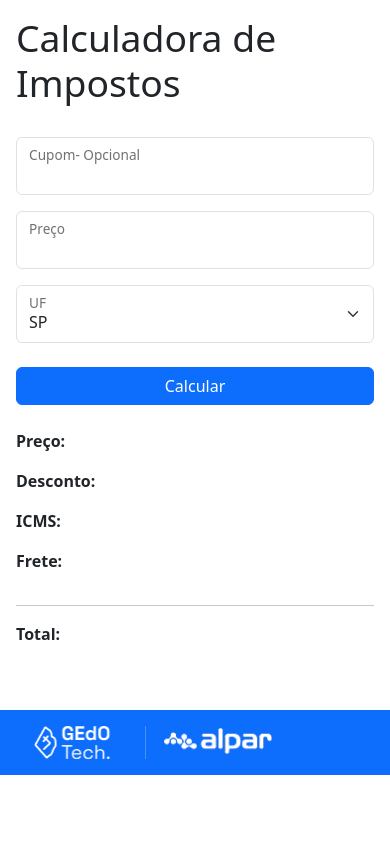
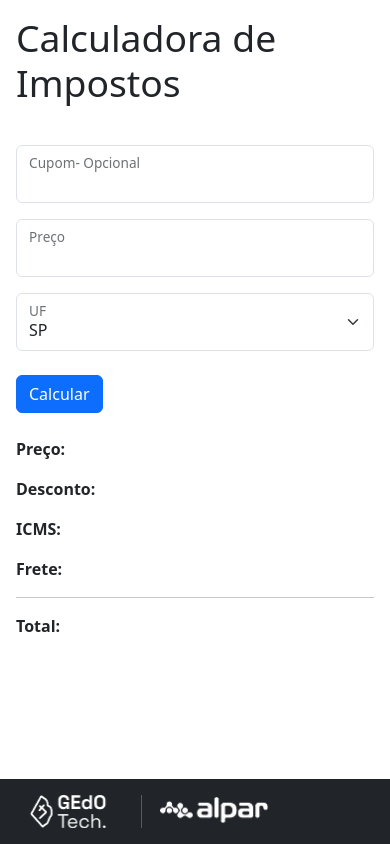
Before and after one commit to GEdO23/AlparAcademy-JavaScript-Basico, a plain HTML site: page dia-02/calculadora-de-impostos/index.html in a window 390 px wide. Drawn offline with nearby package versions, Linux system fonts and the light colour scheme.

Commit message:
Ajustando breakpoints do desafio extra do dia 02

```diff
--- a/dia-02/calculadora-de-impostos/index.html
+++ b/dia-02/calculadora-de-impostos/index.html
@@ -12,21 +12,28 @@
             integrity="sha384-QWTKZyjpPEjISv5WaRU9OFeRpok6YctnYmDr5pNlyT2bRjXh0JMhjY6hW+ALEwIH"
             crossorigin="anonymous">
     </head>
+    <style>
+        body {
+            min-height: 100vh;
+            display: flex;
+            flex-direction: column;
+        }
+    </style>
     <body>
-        <header class="p-3 pb-4">
+        <header class="container p-3">
             <h1 class="display-3">Calculadora de Impostos</h1>
         </header>
 
-        <main class="pb-5">
-            <form class="d-flex flex-column gap-4">
-                <div class="px-3 d-flex flex-column gap-3">
-                    <div class="form-floating">
+        <main class="container p-3 bd-main">
+            <form>
+                <div>
+                    <div class="form-floating mb-3">
                         <input type="text" id="inCupom" class="form-control">
                         <label for="inCupom">Cupom<span>-
                                 Opcional</span></label>
                     </div>
 
-                    <div class="form-floating">
+                    <div class="form-floating mb-3">
                         <input type="number" id="inPreco" class="form-control">
                         <label for="inPreco">Preço</label>
                     </div>
@@ -43,12 +50,13 @@
                     </div>
                 </div>
 
-                <div class="px-3 d-flex flex-column gap-3">
+                <div
+                    class="mt-4 col-sm-3 mx-md-0 col-lg-2">
                     <button class="btn btn-primary"
                         id="btnCalcular">Calcular</button>
                 </div>
 
-                <div class="px-3 d-flex flex-column" id="resultado">
+                <div class="mt-4" id="resultado">
                     <p><strong>Preço:</strong><span
                             id="produtoPreco"></span></p>
                     <p><strong>Desconto:</strong><span
@@ -63,13 +71,15 @@
             </form>
         </main>
 
-        <footer class="d-flex flex-row gap-3 p-3 bg-primary">
+        <footer class="mt-auto bg-dark bd-footer">
+            <div class="d-flex flex-row gap-3 py-3 container">
                 <img src="./assets/GEdO_Tech-Logo.png" alt="GEdO Tech."
                     width="112.84px"
                     height="32.9px">
                 <div class="vr bg-white"></div>
                 <img src="./assets/Alpar-Logo.png" alt="Alpar" width="112.84px"
                     height="29.91px">
+            </div>
         </footer>
 
         <script
```
Lines whose indentation alone changed are shown as unchanged.
